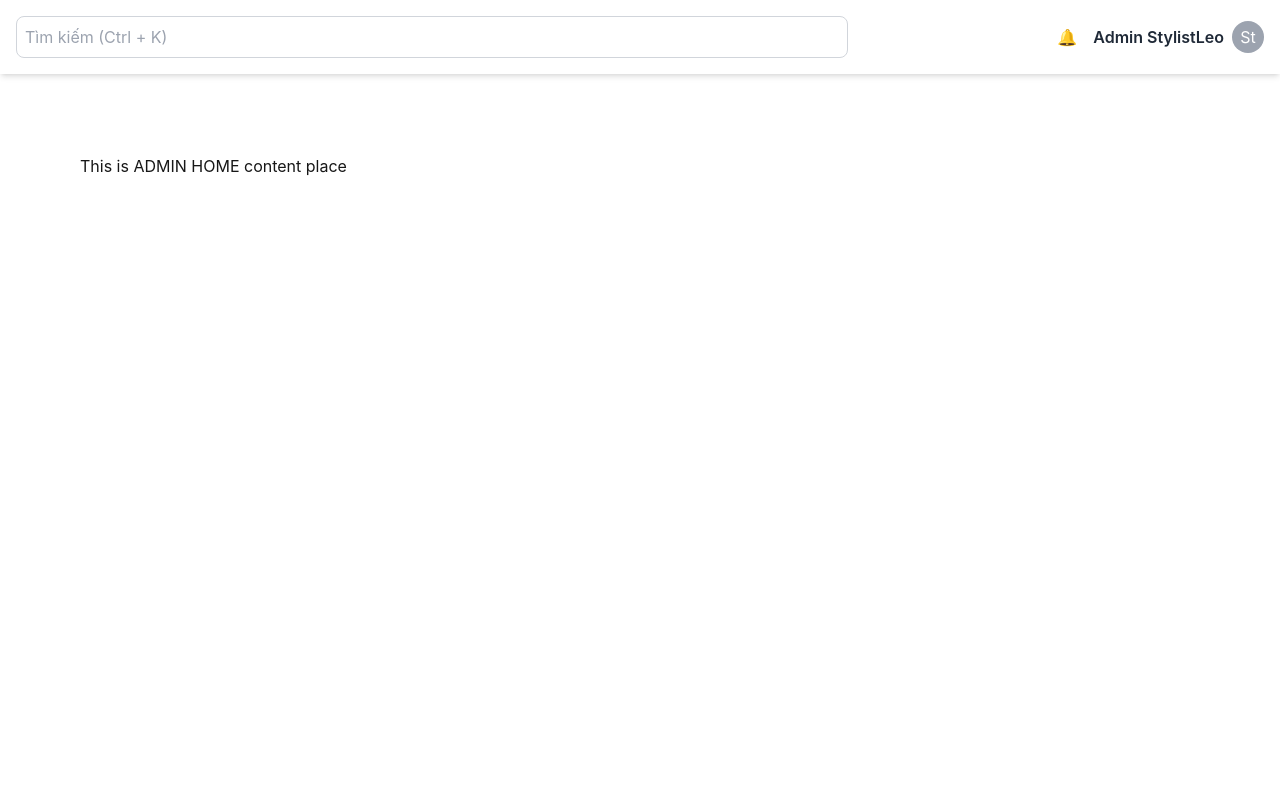
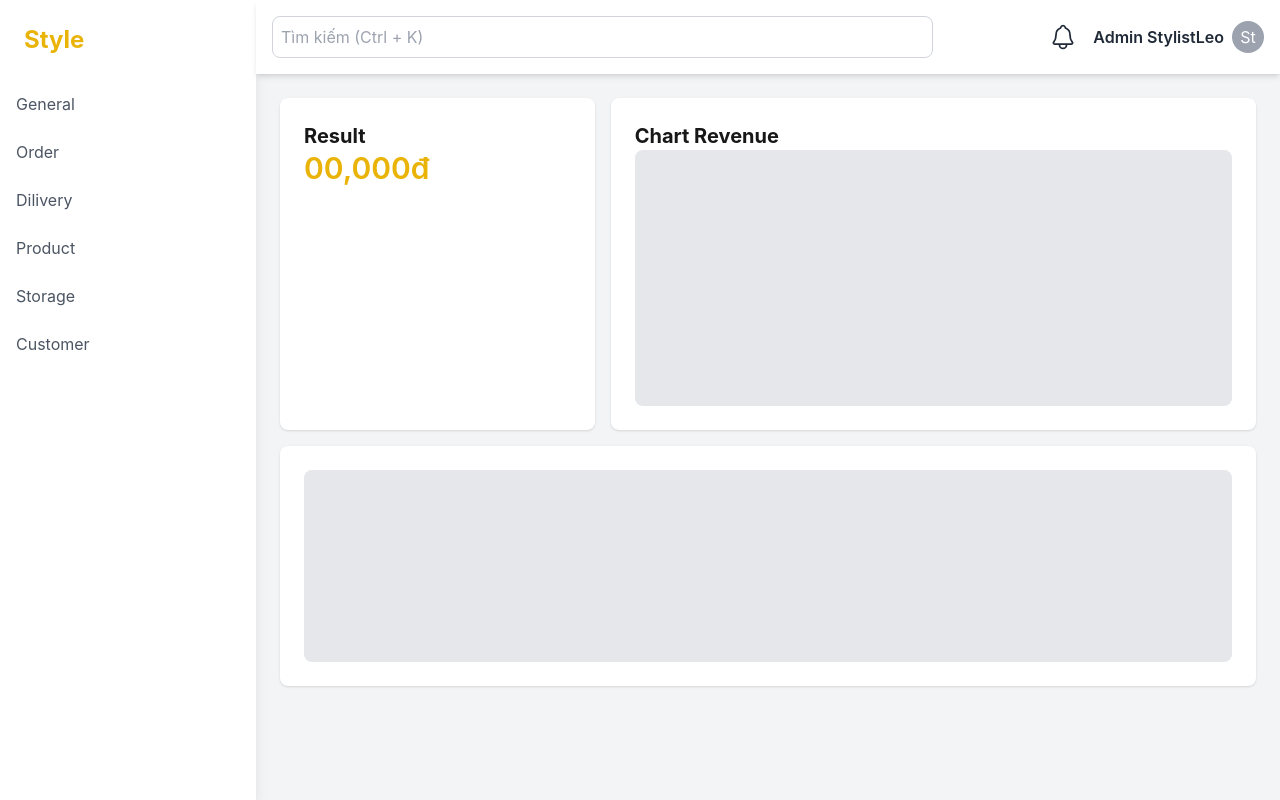
Before and after one commit to qdatn/StylistProject_Frontend, a React (Vite) app: page /admin in a window 1280 px wide. Built offline with nearby package versions, Linux system fonts and the light colour scheme; no server answers.

Commit message:
layout admin (home header and sidebar)

```diff
--- a/src/app.tsx
+++ b/src/app.tsx
@@ -12,7 +12,7 @@ import { Product } from "@src/types/Product";
 import AccountPage from "@app/customer/account";
 import { MainLayout } from "@layouts/main-layout/customer-layout";
 import { AdminLayout } from "@layouts/admin-layout/admin-layout";
-import AdminHome from "@app/admin/home/page";
+import AdminHome from "@app/admin/home";
 
 const ggClientId = import.meta.env.NEXT_PUBLIC_GOOGLE_CLIENT_ID || "";
 const items: Product[] = [];
--- /dev/null
+++ b/src/app/admin/home/Dashboard.tsx
@@ -0,0 +1,32 @@
+// pages/admin/DashboardPage.tsx
+import React from 'react';
+
+const DashboardPage = () => {
+  return (
+
+      <div className="grid grid-cols-3 gap-4">
+        {/* Thông tin kinh doanh */}
+        <div className="col-span-1 bg-white p-6 rounded-lg shadow">
+          <h2 className="text-xl font-bold">Result</h2>
+          <p className="text-3xl text-yellow-500 font-semibold">00,000đ</p>
+          {/* Thêm các thông tin khác tương tự */}
+        </div>
+
+        {/* Biểu đồ doanh thu */}
+        <div className="col-span-2 bg-white p-6 rounded-lg shadow">
+          <h2 className="text-xl font-bold">Chart Revenue</h2>
+          {/* Thêm biểu đồ hoặc ảnh biểu đồ tại đây */}
+          <div className="h-64 bg-gray-200 rounded-lg"></div>
+        </div>
+
+        {/* Thống kê truy cập */}
+        <div className="col-span-3 bg-white p-6 rounded-lg shadow">
+          <h2 className="text-xl font-bold"></h2>
+          {/* Thêm thống kê hoặc bảng dữ liệu tại đây */}
+          <div className="h-48 bg-gray-200 rounded-lg"></div>
+        </div>
+      </div>
+  );
+};
+
+export default DashboardPage;
--- /dev/null
+++ b/src/app/admin/home/index.tsx
@@ -0,0 +1,10 @@
+import Sidebar from "@layouts/admin-layout/leftSideBar";
+import DashboardPage from "./Dashboard";
+export default function AdminHome() {
+  return (
+
+      <div>
+        <DashboardPage />
+      </div>
+  );
+}
--- a/src/app/admin/home/page.tsx
+++ /dev/null
@@ -1,7 +0,0 @@
-export default function AdminHome() {
-  return (
-    <div className="flex items-center my-20">
-      This is ADMIN HOME content place
-    </div>
-  );
-}
--- a/src/layouts/admin-layout/admin-layout.tsx
+++ b/src/layouts/admin-layout/admin-layout.tsx
@@ -1,19 +1,25 @@
 import AdminHeader from "@layouts/admin-layout/header";
 import ScrollToTopButton from "@components/ScrollToTopButton";
 import { Outlet } from "react-router-dom";
+import Sidebar from "./leftSideBar";
 export function AdminLayout() {
     return (
         <>
+            <div className="flex h-screen bg-gray-100">
+                <Sidebar />
+                <div className="flex flex-col flex-1 w-full">
                     {/* Header - Thay đổi header ở layouts/main-header/header */}
-        < AdminHeader/>
+                    < AdminHeader />
 
                     {/* Nội dung return về ở page sẽ truyền vào children ở layout này */}
-        <div className="mx-20">
+                    <div className="p-6 flex-1 overflow-y-auto">
                         {/* Outlet sẽ render các page con */}
-          <Outlet/>
+                        <Outlet />
+                    </div>
                 </div>
                 {/* Button click to back to top page */}
                 <ScrollToTopButton />
+            </div>
         </>
     );
 }
--- a/src/layouts/admin-layout/header.tsx
+++ b/src/layouts/admin-layout/header.tsx
@@ -1,5 +1,6 @@
 // components/Header.tsx
 import React from 'react';
+import { IoNotificationsOutline } from "react-icons/io5";
 
 const AdminHeader = () => {
     return (
@@ -15,7 +16,8 @@ const AdminHeader = () => {
 
             {/* Thông tin người dùng */}
             <div className="flex items-center space-x-4">
-                <button className="text-gray-600">🔔</button>
+                <IoNotificationsOutline  className=" text-gray-800 hover:text-yellow-500 w-7 h-7"/>
+
                 <div className="flex items-center space-x-2">
                     <span className="text-gray-800 font-semibold">Admin StylistLeo</span>
                     <div className="w-8 h-8 bg-gray-400 rounded-full flex items-center justify-center text-white">St</div>
--- a/src/layouts/admin-layout/leftSideBar.tsx
+++ b/src/layouts/admin-layout/leftSideBar.tsx
@@ -0,0 +1,40 @@
+// components/Sidebar.tsx
+import React from 'react';
+
+const Sidebar = () => {
+  return (
+    <div className="w-1/5 bg-white h-full shadow-lg flex flex-col">
+      <div className="p-6">
+            <a
+              href="/"
+              className="text-2xl font-bold text-yellow-500"
+            >
+              Style
+            </a>
+      </div>
+      <ul className="flex flex-col">
+        <li className="py-3 px-4 text-gray-600 hover:bg-gray-200">
+          <a href="#">General</a>
+        </li>
+        <li className="py-3 px-4 text-gray-600 hover:bg-gray-200">
+          <a href="#">Order</a>
+        </li>
+        <li className="py-3 px-4 text-gray-600 hover:bg-gray-200">
+          <a href="#">Dilivery</a>
+        </li>
+        <li className="py-3 px-4 text-gray-600 hover:bg-gray-200">
+          <a href="#">Product</a>
+        </li>
+        <li className="py-3 px-4 text-gray-600 hover:bg-gray-200">
+          <a href="#">Storage</a>
+        </li>
+        <li className="py-3 px-4 text-gray-600 hover:bg-gray-200">
+          <a href="#">Customer</a>
+        </li>
+        {/* Thêm các mục khác theo nhu cầu */}
+      </ul>
+    </div>
+  );
+};
+
+export default Sidebar;
```
Lines whose indentation alone changed are shown as unchanged.
